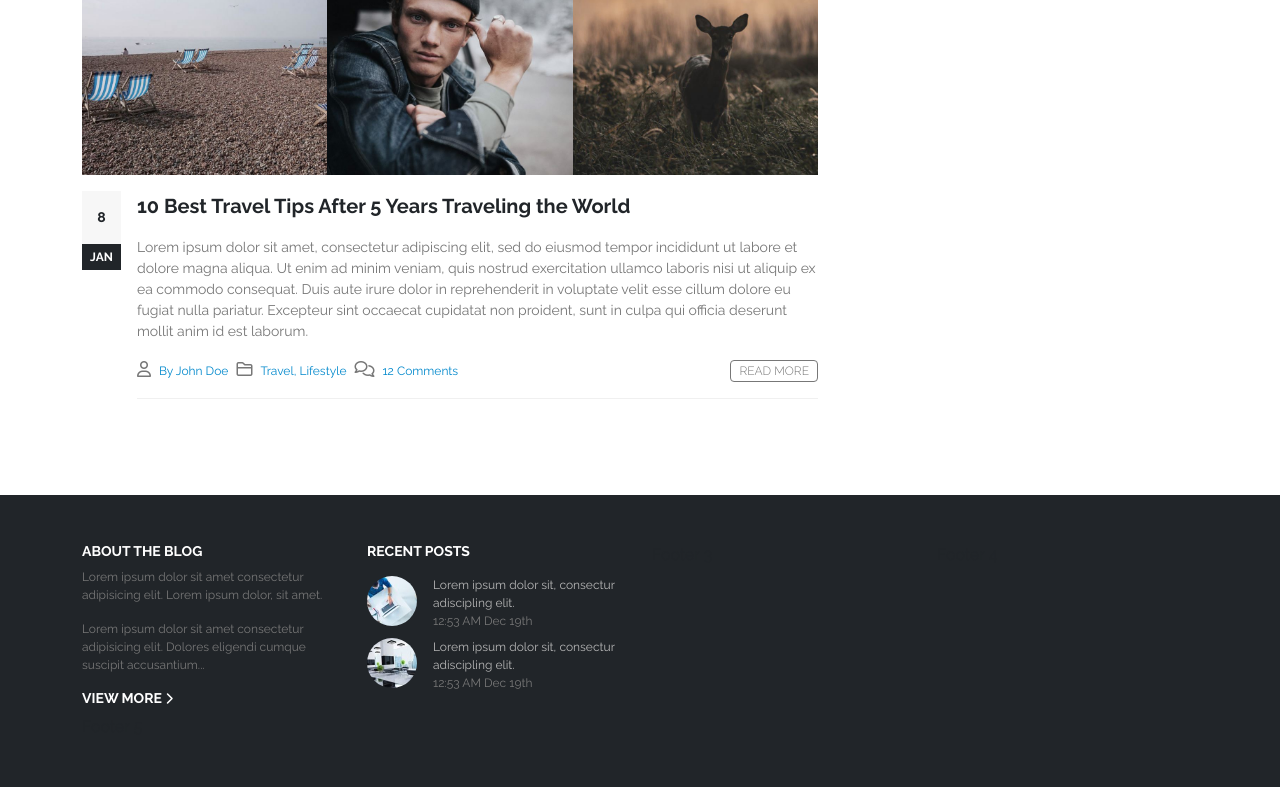
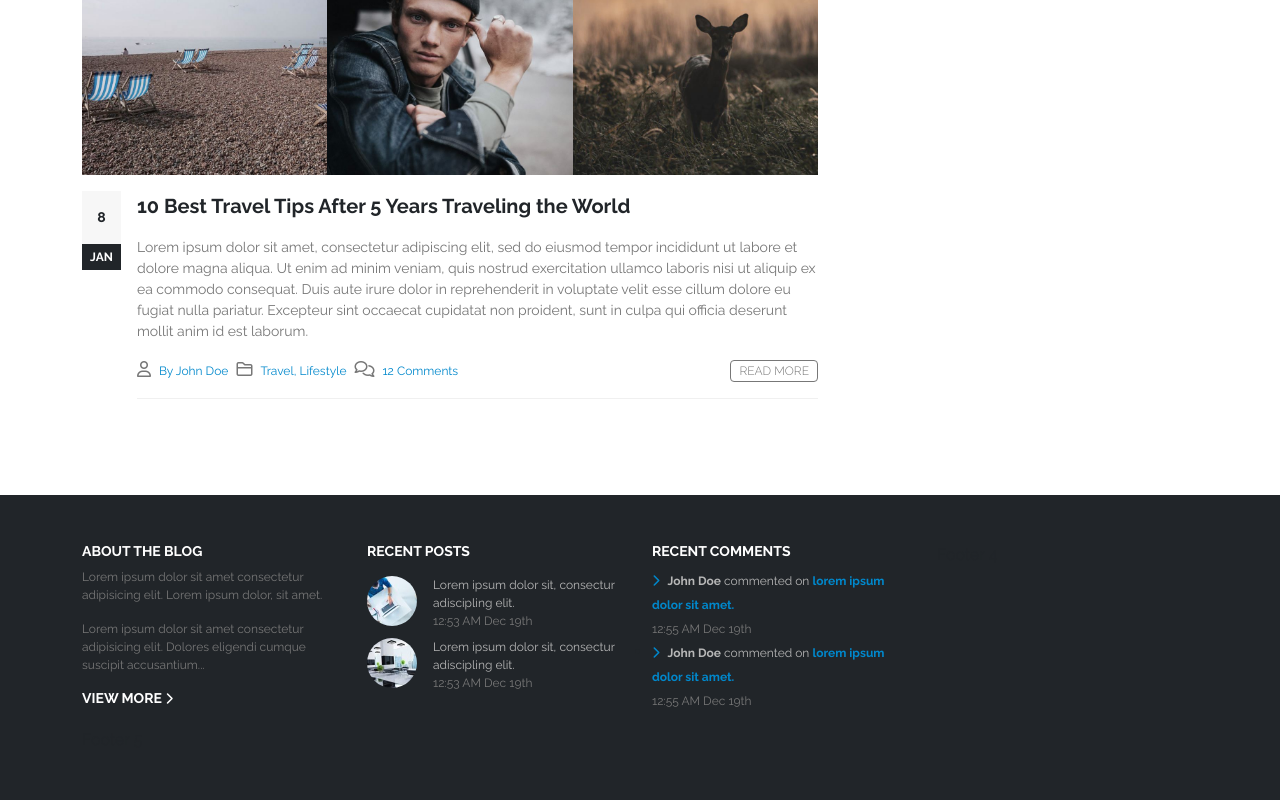
Before and after one commit to pierfrancescoscar/proj-html-vuejs, a Vue app: page / in a window 1280 px wide. Shown: the part 4138-4938 px from the top of the page. Built offline with nearby package versions, Linux system fonts and the light colour scheme.

Commit message:
ADD: footer recent comments section

```diff
--- a/src/App.vue
+++ b/src/App.vue
@@ -376,7 +376,6 @@ export default {
                 },
             ],
 
-
         }
     }
 }
--- a/src/components/Footer.vue
+++ b/src/components/Footer.vue
@@ -40,7 +40,43 @@
                     </nav>
               </div>
               <div class="col-3">
-                  Footer 3
+                  <h3 class="text-white text-uppercase">Recent Comments</h3>
+                  <nav>
+                      <ul class="ps-0">
+                          <li class="list-unstyled">
+                              <a class="text-decoration-none" href="#">
+                                  <i class="blue-arrow fas fa-chevron-right pe-2"></i>
+                                  <strong>John Doe</strong> commented on <strong>
+                                      <span class="blue-link">
+                                          lorem ipsum dolor sit amet.
+                                      </span>
+                                      </strong>
+                              </a>
+
+                              <div class="date">
+                                <span>12:55 AM Dec 19th</span>
+                              </div>
+
+                          </li>
+
+                          <li>
+
+                              <a class="text-decoration-none" href="#">
+                                  <i class="blue-arrow fas fa-chevron-right pe-2"></i>
+                                  <strong>John Doe</strong> commented on
+                                  <strong>
+                                    <span class="blue-link">lorem ipsum dolor sit amet.
+                                    </span>
+                                        </strong>
+                              </a>
+
+                              <div class="date">
+                                <span>12:55 AM Dec 19th</span>
+                              </div>
+
+                          </li>
+                      </ul>
+                  </nav>
               </div>
               <div class="col-3">
                   Footer 4
@@ -103,4 +139,8 @@ section {
     .view-more {
         cursor: pointer;
     }
+
+    .blue-link, .blue-arrow  {
+        color: $text-4;
+    }
 </style>
```
